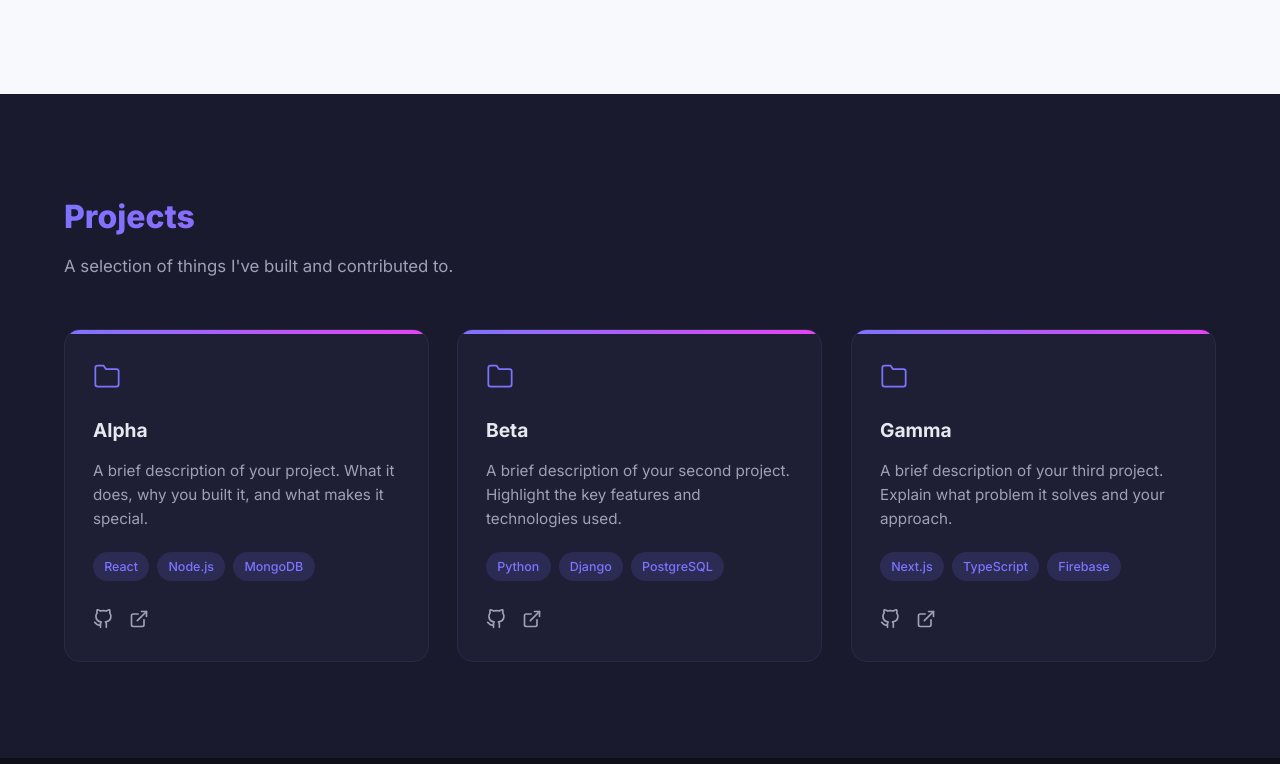
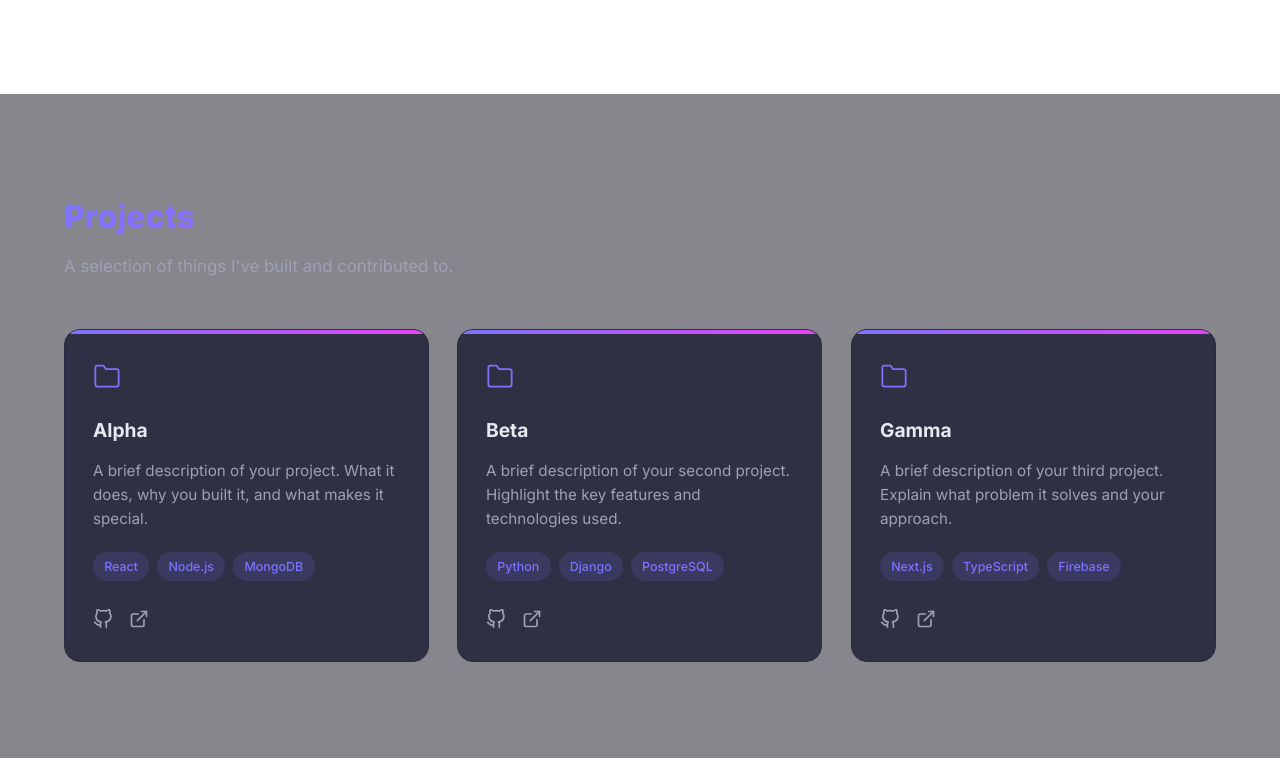
Before and after one commit to irrttiza/portfolio, a React (Vite) app: page / in a window 1280 px wide. Shown: the part 1816-2580 px from the top of the page. Built offline with nearby package versions, Linux system fonts and the light colour scheme; no server answers.

Commit message:
feat: smooth gradient background cross-fade on theme toggle

```diff
--- a/src/App.css
+++ b/src/App.css
@@ -7,7 +7,8 @@
 [data-theme="light"] {
   --bg: #f8f9fc;
   --bg-secondary: #ffffff;
-  --bg-card: #ffffff;
+  --bg-section-alt: rgba(255, 255, 255, 0.45);
+  --bg-card: rgba(255, 255, 255, 0.72);
   --text: #1a1a2e;
   --text-secondary: #555770;
   --accent: #6c63ff;
@@ -27,7 +28,8 @@
 [data-theme="dark"] {
   --bg: #0f0f1a;
   --bg-secondary: #1a1a2e;
-  --bg-card: #1e1e35;
+  --bg-section-alt: rgba(15, 15, 26, 0.5);
+  --bg-card: rgba(30, 30, 53, 0.82);
   --text: #e8e8f0;
   --text-secondary: #a0a0b8;
   --accent: #7c74ff;
@@ -132,6 +134,39 @@
   min-height: 100vh;
   display: flex;
   flex-direction: column;
+  position: relative;
+}
+
+/* Gradient background layers — cross-fade on theme switch */
+#app-wrapper::before,
+#app-wrapper::after {
+  content: "";
+  position: fixed;
+  inset: 0;
+  z-index: -1;
+  pointer-events: none;
+  transition: opacity 0.6s ease;
+}
+
+/* Light gradient */
+#app-wrapper::before {
+  background: linear-gradient(135deg, #f8f9fc 0%, #e8e0f7 40%, #d4e4ff 100%);
+  opacity: 1;
+}
+
+/* Dark gradient */
+#app-wrapper::after {
+  background: linear-gradient(135deg, #0f0f1a 0%, #1a1035 40%, #0d1f3c 100%);
+  opacity: 0;
+}
+
+/* Swap visibility in dark mode */
+[data-theme="dark"] #app-wrapper::before {
+  opacity: 0;
+}
+
+[data-theme="dark"] #app-wrapper::after {
+  opacity: 1;
 }
 
 #app-wrapper>main {
--- a/src/components/About.css
+++ b/src/components/About.css
@@ -2,7 +2,9 @@
    About Section
    ============================================================ */
 .about {
-    background: var(--bg-secondary);
+    background: var(--bg-section-alt);
+    backdrop-filter: blur(2px);
+    transition: background 0.6s ease;
 }
 
 .about__grid {
--- a/src/components/Contact.css
+++ b/src/components/Contact.css
@@ -2,7 +2,9 @@
    Contact Section
    ============================================================ */
 .contact {
-    background: var(--bg-secondary);
+    background: var(--bg-section-alt);
+    backdrop-filter: blur(2px);
+    transition: background 0.6s ease;
 }
 
 .contact__grid {
--- a/src/components/Footer.css
+++ b/src/components/Footer.css
@@ -4,7 +4,8 @@
 .footer {
     padding: 3rem 0 2rem;
     border-top: 1px solid var(--border);
-    background: var(--bg);
+    background: transparent;
+    transition: background 0.6s ease;
 }
 
 .footer__inner {
--- a/src/components/GitHub.css
+++ b/src/components/GitHub.css
@@ -2,7 +2,8 @@
    GitHub Section
    ============================================================ */
 .github-section {
-    background: var(--bg);
+    background: transparent;
+    transition: background 0.6s ease;
 }
 
 .github__grid {
--- a/src/components/Projects.css
+++ b/src/components/Projects.css
@@ -2,7 +2,9 @@
    Projects Section
    ============================================================ */
 .projects {
-    background: var(--bg-secondary);
+    background: var(--bg-section-alt);
+    backdrop-filter: blur(2px);
+    transition: background 0.6s ease;
 }
 
 .projects__grid {
--- a/src/index.css
+++ b/src/index.css
@@ -23,9 +23,9 @@ body {
   line-height: 1.7;
   -webkit-font-smoothing: antialiased;
   -moz-osx-font-smoothing: grayscale;
-  background-color: var(--bg);
+  background-color: transparent;
   color: var(--text);
-  transition: background-color 0.4s ease, color 0.4s ease;
+  transition: color 0.4s ease;
   overflow-x: hidden;
 }
 
@@ -61,23 +61,69 @@ button {
   transform: translateY(30px);
   transition: opacity 0.7s ease, transform 0.7s ease;
 }
+
 .scroll-reveal.revealed {
   opacity: 1;
   transform: translateY(0);
 }
 
 /* Staggered children */
-.stagger-reveal > * {
+.stagger-reveal>* {
   opacity: 0;
   transform: translateY(20px);
   transition: opacity 0.5s ease, transform 0.5s ease;
 }
-.stagger-reveal.revealed > *:nth-child(1)  { transition-delay: 0.05s; opacity: 1; transform: translateY(0); }
-.stagger-reveal.revealed > *:nth-child(2)  { transition-delay: 0.1s;  opacity: 1; transform: translateY(0); }
-.stagger-reveal.revealed > *:nth-child(3)  { transition-delay: 0.15s; opacity: 1; transform: translateY(0); }
-.stagger-reveal.revealed > *:nth-child(4)  { transition-delay: 0.2s;  opacity: 1; transform: translateY(0); }
-.stagger-reveal.revealed > *:nth-child(5)  { transition-delay: 0.25s; opacity: 1; transform: translateY(0); }
-.stagger-reveal.revealed > *:nth-child(6)  { transition-delay: 0.3s;  opacity: 1; transform: translateY(0); }
-.stagger-reveal.revealed > *:nth-child(7)  { transition-delay: 0.35s; opacity: 1; transform: translateY(0); }
-.stagger-reveal.revealed > *:nth-child(8)  { transition-delay: 0.4s;  opacity: 1; transform: translateY(0); }
-.stagger-reveal.revealed > *:nth-child(n+9){ transition-delay: 0.45s; opacity: 1; transform: translateY(0); }
+
+.stagger-reveal.revealed>*:nth-child(1) {
+  transition-delay: 0.05s;
+  opacity: 1;
+  transform: translateY(0);
+}
+
+.stagger-reveal.revealed>*:nth-child(2) {
+  transition-delay: 0.1s;
+  opacity: 1;
+  transform: translateY(0);
+}
+
+.stagger-reveal.revealed>*:nth-child(3) {
+  transition-delay: 0.15s;
+  opacity: 1;
+  transform: translateY(0);
+}
+
+.stagger-reveal.revealed>*:nth-child(4) {
+  transition-delay: 0.2s;
+  opacity: 1;
+  transform: translateY(0);
+}
+
+.stagger-reveal.revealed>*:nth-child(5) {
+  transition-delay: 0.25s;
+  opacity: 1;
+  transform: translateY(0);
+}
+
+.stagger-reveal.revealed>*:nth-child(6) {
+  transition-delay: 0.3s;
+  opacity: 1;
+  transform: translateY(0);
+}
+
+.stagger-reveal.revealed>*:nth-child(7) {
+  transition-delay: 0.35s;
+  opacity: 1;
+  transform: translateY(0);
+}
+
+.stagger-reveal.revealed>*:nth-child(8) {
+  transition-delay: 0.4s;
+  opacity: 1;
+  transform: translateY(0);
+}
+
+.stagger-reveal.revealed>*:nth-child(n+9) {
+  transition-delay: 0.45s;
+  opacity: 1;
+  transform: translateY(0);
+}
```
